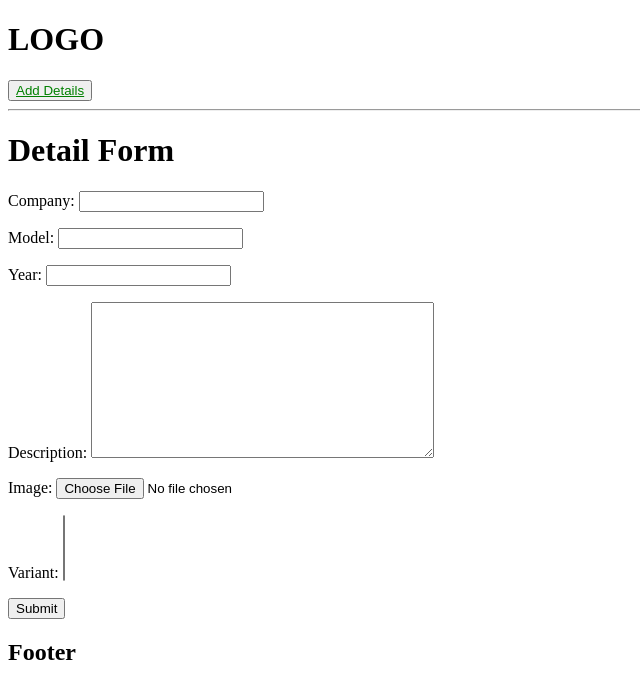
After one commit to MRH-1722/CarDetails, a Django app: page /create-detail/ in a window 1280 px wide. The commit adds this page. Shown: the top 699 px of the page, without its empty margins (0-640 px from the left). Run offline with Django 4.2, Linux system fonts and the light colour scheme; data that the repository does not hold is empty.

Commit message:
forth commit

```diff
--- /dev/null
+++ b/projects/forms.py
@@ -0,0 +1,7 @@
+from django import forms
+from .models import Detail
+
+class DetailForm(forms.ModelForm):
+    class Meta:
+        model = Detail
+        fields = '__all__'
--- /dev/null
+++ b/projects/templates/detail_form.html
@@ -0,0 +1,12 @@
+{% extends 'main.html' %}
+
+{%block content%}
+<h1>Detail Form</h1>
+
+<form method="post">
+    {% csrf_token %}
+    {{ form.as_p }}
+    <input type="Submit">
+</form>
+
+{%endblock%}
--- a/projects/urls.py
+++ b/projects/urls.py
@@ -4,4 +4,9 @@ from . import views
 urlpatterns = [
     path('' , views.details ,name="details" ),
     path('detail/<str:pk>/' , views.detail ,name="detail" ),
+
+    path('create-detail/' , views.createDetail , name="create-detail"),
+    path('update-detail/<str:pk>/' , views.updateDetail , name="update-detail"),
+    path('delete-detail/<str:pk>/' , views.deleteDetail , name="delete-detail"),
+
 ]
--- a/projects/views.py
+++ b/projects/views.py
@@ -1,30 +1,7 @@
-from django.shortcuts import render
+from django.shortcuts import render, redirect
 from django.http import HttpResponse
 from .models import Detail
-
-carDetailList = [
-    {
-        'id' : '1',
-        'Company' : 'Toyota',
-        'Model' : 'Corola',
-        'Year' : '2012',
-        'Description' : 'This car has outstanding suspension'
-    },
-    {
-        'id' : '2',
-        'Company' : 'Honda',
-        'Model' : 'Civic',
-        'Year' : '2013',
-        'Description' : 'This car is the king for the racing'
-    },
-    {
-        'id' : '3',
-        'Company' : 'Toyota',
-        'Model' : 'Prius',
-        'Year' : '2014',
-        'Description' : 'This car has outstanding fuel efficiency'
-    },
-]
+from .forms import DetailForm
 
 def details(request):
     allDetails = Detail.objects.all()
@@ -34,3 +11,32 @@ def detail(request, pk):
     detailObj = Detail.objects.get(uuid=pk)
     variant = Detail.objects.all()
     return render(request, 'detail.html' , {'detail' : detailObj , 'variant':variant})
+
+def createDetail(request):
+    form = DetailForm()
+    if request.method == 'POST':
+        form = DetailForm(request.POST)
+        if form.is_valid():
+            form.save()
+            return redirect('details')
+    context = {'form' : form}
+    return render(request, 'detail_form.html' , context)
+
+def updateDetail(request, pk):
+    detail = Detail.objects.get(uuid=pk)
+    form = DetailForm(instance=detail)
+    if request.method == 'POST':
+        form = DetailForm(request.POST, instance=detail)
+        if form.is_valid():
+            form.save()
+            return redirect('details')
+    context = {'form':form}
+    return render(request, 'detail_form.html' , context)
+
+def deleteDetail(request , pk):
+    detail = Detail.objects.get(uuid=pk)
+    if request.method == 'POST':
+        detail.delete()
+        return redirect('details')
+    context = {'detail' : detail}
+    return render(request , 'delete_detail.html' , context)
--- a/templates/main.html
+++ b/templates/main.html
@@ -5,7 +5,7 @@
     <meta name="viewport" content="width=device-width, initial-scale=1.0">
     <title>Car Detail</title>
 </head>
-<body>
+<body >
     {% include 'navbar.html'%}
 
     {%block content%}
--- a/templates/navbar.html
+++ b/templates/navbar.html
@@ -1,2 +1,3 @@
 <h1>LOGO</h1>
+<button><a style="font-size: 8; color: green;" href="{% url 'create-detail' %}">Add Details</a></button>
 <hr>
```
Also changed, not shown: projects/templates/delete_detail.html (added, +12 -0 lines), projects/templates/details.html (+7 -2 lines).
